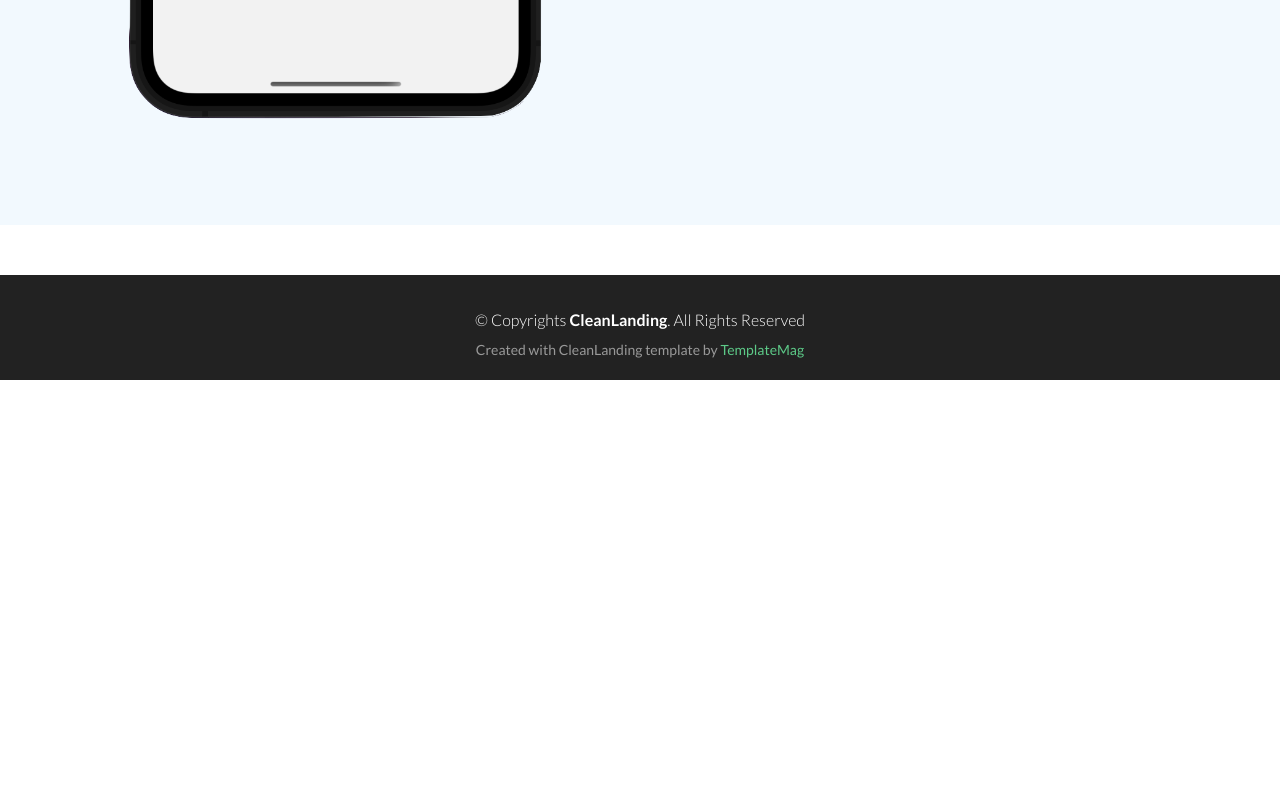
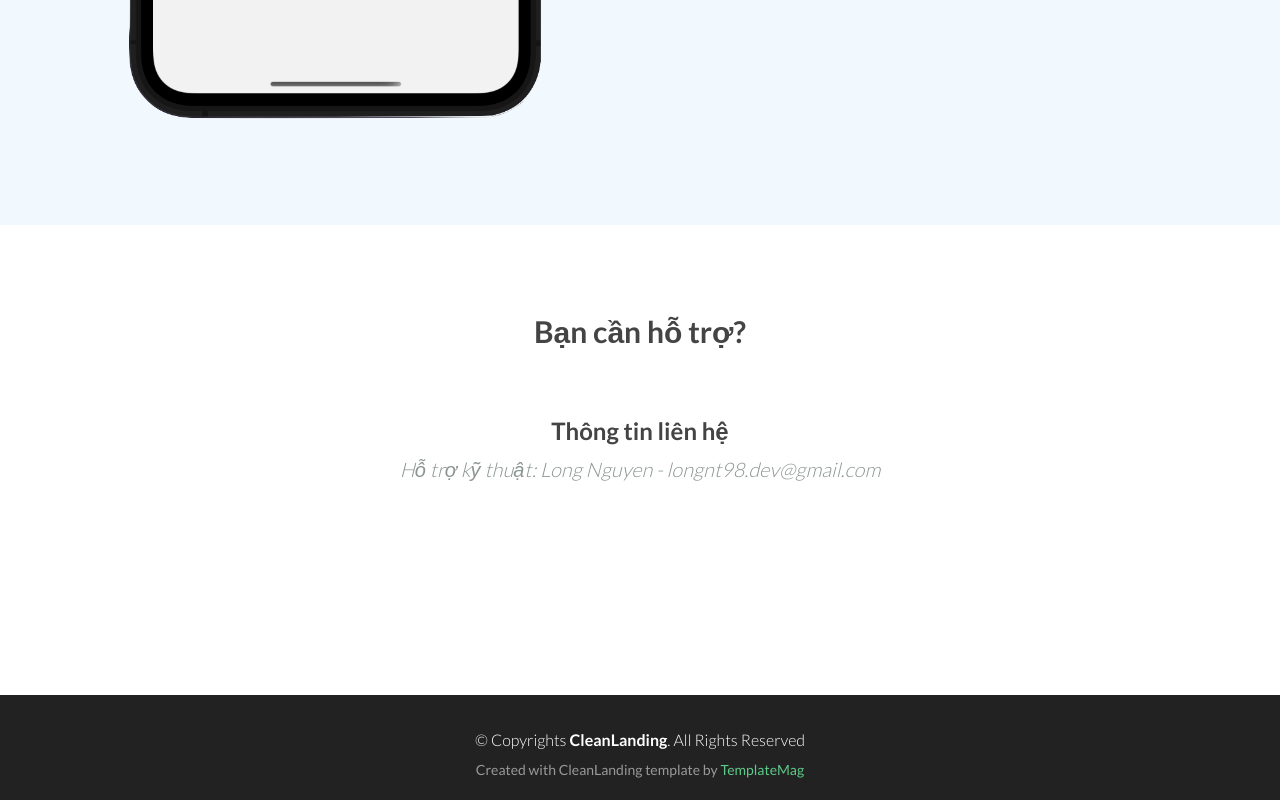
Before and after one commit to 7on9/pnt_study_web, a plain HTML site: page index.html in a window 1280 px wide. Shown: the part 1583-2383 px from the top of the page. Before the commit the page ends 1963 px from the top, so only its background shows below. Drawn offline with Linux system fonts and the light colour scheme.

Commit message:
add contact

```diff
--- a/index.html
+++ b/index.html
@@ -91,9 +91,7 @@
             </p>
             <p class="mt">
               <button class="btn btn-lg btn-trans">
-                <a href="./privacy.html">
-                  Điều khoản và điều kiện
-                </a>
+                <a href="./privacy.html"> Điều khoản và điều kiện </a>
               </button>
             </p>
           </div>
@@ -104,31 +102,29 @@
     </div>
     <!--/HEader 2 -->
 
-    <!-- <div class="container">
-    <div class="row">
-      <div class="col-lg-8 col-lg-offset-2 testimonials">
-        <h2>What Our Users Think About Us</h2> -->
-    <!-- Carousel
+    <div class="container">
+      <div class="row">
+        <div class="col-lg-8 col-lg-offset-2 testimonials">
+          <h2>Bạn cần hỗ trợ?</h2>
+          <!-- Carousel
 			    ================================================== -->
-    <!-- <div id="myCarousel" class="carousel slide" data-ride="carousel">
-          <div class="carousel-inner">
-            <div class="item active">
-              <img src="img/ui-01.jpg" class="img-circle aligncenter" width="120" alt="First slide">
-              <h3>Mark Turin</h3>
-              <p>There are many variations of passages of Lorem Ipsum available, but the majority have suffered alteration in some form, by injected humour, or randomised words which don't look even slightly believable.</p>
-            </div>
-            <div class="item">
-              <img src="img/ui-02.jpg" class="img-circle aligncenter" width="120" alt="Second slide">
-              <h3>Sarah Schmidt</h3>
-              <p>There are many variations of passages of Lorem Ipsum available, but the majority have suffered alteration in some form, by injected humour, or randomised words which don't look even slightly believable.</p>
-            </div>
-            <div class="item">
-              <img src="img/ui-03.jpg" width="120" class="img-circle aligncenter" alt="Third slide">
-              <h3>Phil Carsons</h3>
-              <p>There are many variations of passages of Lorem Ipsum available, but the majority have suffered alteration in some form, by injected humour, or randomised words which don't look even slightly believable.</p>
+          <div id="myCarousel" class="carousel slide" data-ride="carousel">
+            <div class="carousel-inner">
+              <div class="item active">
+                <!-- <img
+                  src="img/ui-01.jpg"
+                  class="img-circle aligncenter"
+                  width="120"
+                  alt="First slide"
+                /> -->
+                <h3>Thông tin liên hệ</h3>
+                <p>Hỗ trợ kỹ thuật: Long Nguyen - longnt98.dev@gmail.com</p>
+              </div>
             </div>
           </div>
-        </div> -->
+        </div>
+      </div>
+    </div>
     <!-- /.carousel -->
     <!-- </div> -->
     <!--/col-lg-8-->
```
